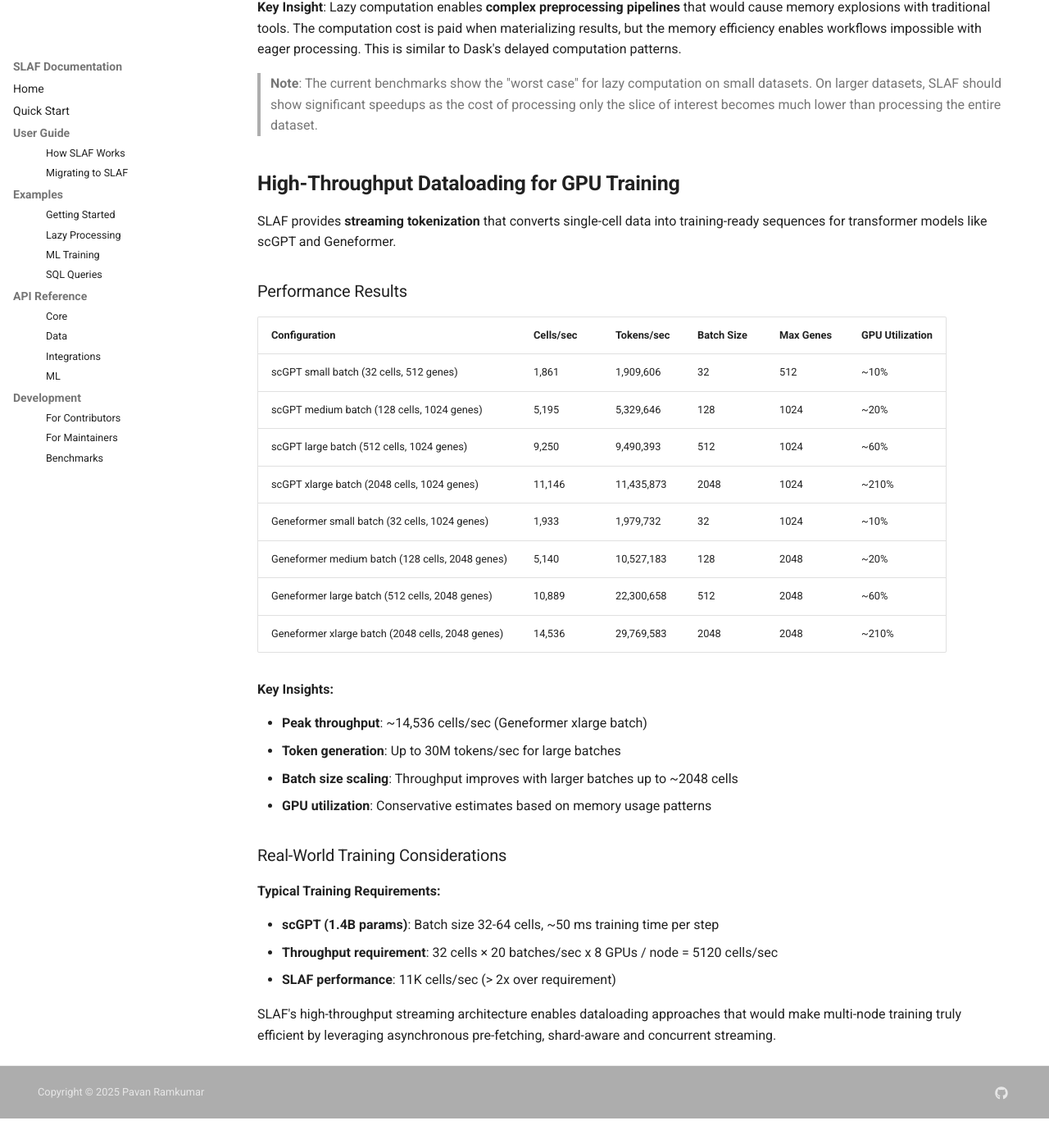
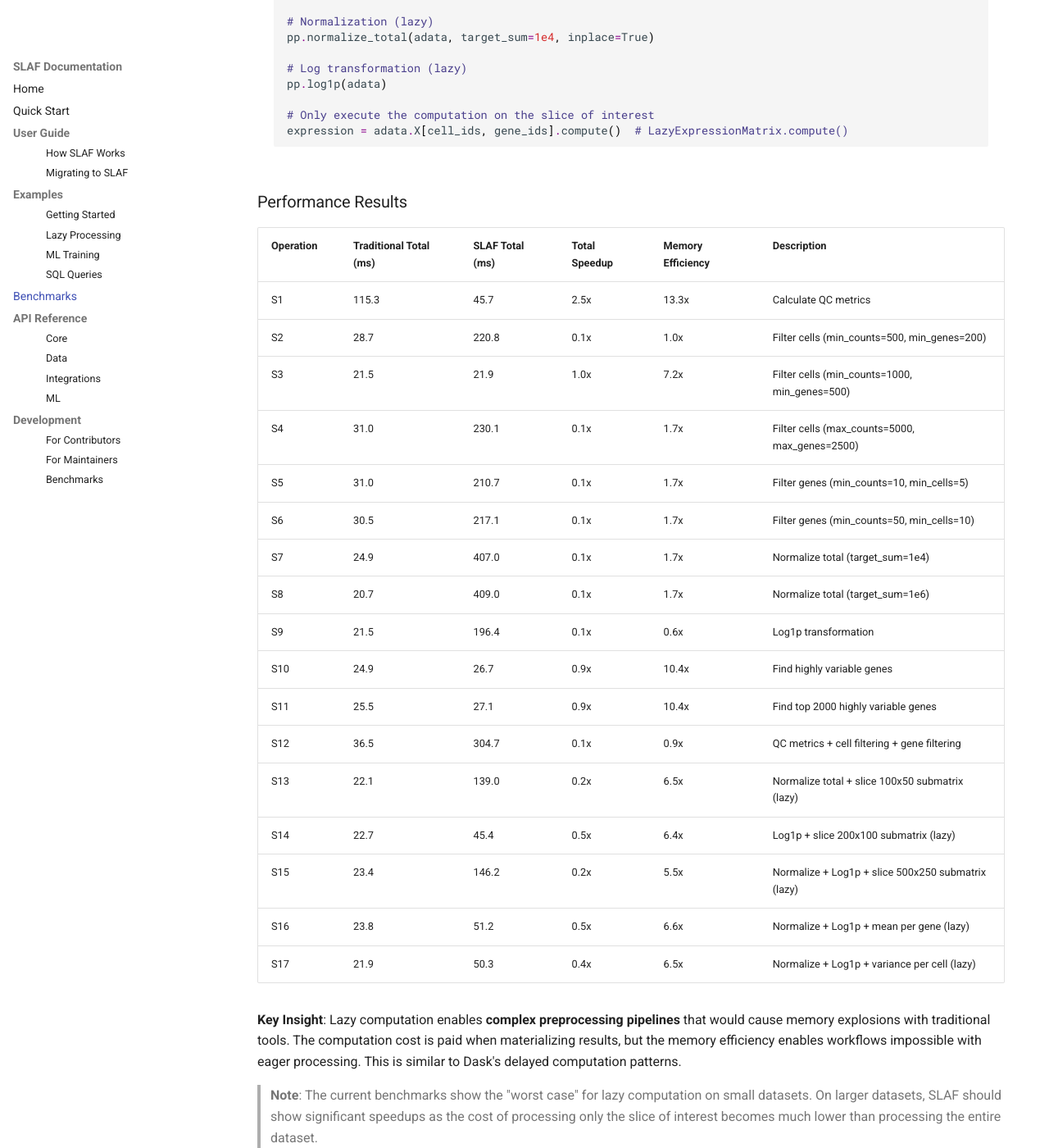
Before and after one commit to slaf-project/slaf, an MkDocs documentation site: the page built from docs/benchmarks/performance.md, in a window 1280 px wide and 1400 px high, scrolled down 4582 px. Shown: the whole window at 82% size. Built offline with MkDocs 1.6.1 and Material for MkDocs 9.7.7, drawn with Linux system fonts in a browser that asks for light colours; comment, search, counter and statistics services are not loaded; before the commit the page ends 5946 px from its top, so only the background shows below that; some of the changed text lies outside the part shown.

Commit message:
benchmark bug fixes + gitignore for benchmark outputs

```diff
--- a/docs/benchmarks/performance.md
+++ b/docs/benchmarks/performance.md
@@ -46,12 +46,18 @@ cluster_cells = slaf.filter_cells(leiden=["0", "1", "2"])
 
 ### Performance Results
 
-| Scenario                | Traditional Total (ms) | SLAF Total (ms) | Total Speedup | Memory Efficiency |
-| ----------------------- | ---------------------- | --------------- | ------------- | ----------------- |
-| Cells with ≥500 genes   | 39.7                   | 9.9             | **4.0x**      | **4.9x**          |
-| Cells with ≤15% mt      | 22.4                   | 8.5             | **2.6x**      | **4.6x**          |
-| Cells in clusters 0,1,2 | 19.6                   | 9.1             | **2.1x**      | **5.0x**          |
-| High-quality cells      | 18.5                   | 8.3             | **2.2x**      | **6.1x**          |
+| Scenario | Traditional Total (ms) | SLAF Total (ms) | Total Speedup | Memory Efficiency | Description                                 |
+| -------- | ---------------------- | --------------- | ------------- | ----------------- | ------------------------------------------- |
+| S1       | 37.0                   | 9.8             | 3.8x          | 4.9x              | Cells with >=500 genes                      |
+| S2       | 19.8                   | 8.1             | 2.4x          | 4.6x              | Cells with <=15% mitochondrial genes        |
+| S3       | 20.5                   | 9.0             | 2.3x          | 4.6x              | Cells with low mitochondrial content        |
+| S4       | 19.7                   | 8.7             | 2.3x          | 5.0x              | Cells in clusters 0,1,2                     |
+| S5       | 20.3                   | 8.5             | 2.4x          | 5.6x              | Cells in largest cluster (0)                |
+| S6       | 18.6                   | 8.1             | 2.3x          | 5.5x              | Cells from batch_1                          |
+| S7       | 18.4                   | 8.5             | 2.2x          | 5.8x              | Cells in clusters 0,1 from batch_1          |
+| S8       | 18.6                   | 8.1             | 2.3x          | 6.1x              | High-quality cells (>=1000 genes, <=10% mt) |
+| S9       | 18.5                   | 9.3             | 2.0x          | 5.8x              | Cells with 800-2000 total counts            |
+| S10      | 19.0                   | 9.0             | 2.1x          | 4.9x              | Cells with 200-1500 genes                   |
 
 **Key Insight**: The speedup comes from **faster metadata loading** (SLAF loads only metadata vs h5ad loading everything), while memory efficiency comes from **loading only the data you need**. This is similar to using Polars/DuckDB for structured data queries instead of pandas.
 
@@ -102,13 +108,19 @@ result = slaf.get_submatrix(
 
 ### Performance Results
 
-| Scenario                 | Traditional Total (ms) | SLAF Total (ms) | Total Speedup | Memory Efficiency |
-| ------------------------ | ---------------------- | --------------- | ------------- | ----------------- |
-| Single cell expression   | 18.9                   | 10.7            | **1.8x**      | **6.4x**          |
-| Two cells                | 18.5                   | 10.6            | **1.7x**      | **6.0x**          |
-| Single gene across cells | 21.4                   | 21.5            | 1.0x          | **6.4x**          |
-| 100×50 submatrix         | 18.4                   | 44.4            | 0.4x          | **6.0x**          |
-| 500×500 submatrix        | 18.3                   | 52.0            | 0.4x          | **1.2x**          |
+| Scenario | Traditional Total (ms) | SLAF Total (ms) | Total Speedup | Memory Efficiency | Description                  |
+| -------- | ---------------------- | --------------- | ------------- | ----------------- | ---------------------------- |
+| S1       | 18.5                   | 11.1            | 1.7x          | 6.4x              | Single cell expression       |
+| S2       | 20.3                   | 11.4            | 1.8x          | 6.2x              | Another single cell          |
+| S3       | 19.2                   | 11.0            | 1.7x          | 6.0x              | Two cells                    |
+| S4       | 18.3                   | 11.0            | 1.7x          | 5.8x              | Three cells                  |
+| S5       | 18.3                   | 21.3            | 0.9x          | 6.4x              | Single gene across all cells |
+| S6       | 18.3                   | 21.9            | 0.8x          | 6.3x              | Another single gene          |
+| S7       | 19.2                   | 26.8            | 0.7x          | 6.1x              | Two genes                    |
+| S8       | 19.1                   | 29.7            | 0.6x          | 6.1x              | Three genes                  |
+| S9       | 18.2                   | 44.9            | 0.4x          | 6.0x              | 100x50 submatrix             |
+| S10      | 18.8                   | 45.8            | 0.4x          | 3.5x              | 500x100 submatrix            |
+| S11      | 18.6                   | 51.3            | 0.4x          | 1.2x              | 500x500 submatrix            |
 
 **Key Insight**: The primary advantage is **memory efficiency** - SLAF loads only the slice of interest rather than the entire dataset. Speed benefits depend on slice size vs dataset size. This is similar to Zarr's chunked array access patterns.
 
@@ -168,13 +180,25 @@ expression = adata.X[cell_ids, gene_ids].compute()  # LazyExpressionMatrix.compu
 
 ### Performance Results
 
-| Operation                     | Traditional Total (ms) | SLAF Total (ms) | Total Speedup | Memory Efficiency |
-| ----------------------------- | ---------------------- | --------------- | ------------- | ----------------- |
-| Calculate QC metrics          | 115.4                  | 55.0            | **2.1x**      | **13.3x**         |
-| Filter cells (min_counts=500) | 23.6                   | 233.8           | 0.1x          | **1.0x**          |
-| Filter genes (min_counts=10)  | 32.7                   | 232.8           | 0.1x          | **1.7x**          |
-| Normalize total               | 25.2                   | 419.8           | 0.1x          | **1.7x**          |
-| Log1p transformation          | 23.1                   | 208.8           | 0.1x          | **0.6x**          |
+| Operation | Traditional Total (ms) | SLAF Total (ms) | Total Speedup | Memory Efficiency | Description                                        |
+| --------- | ---------------------- | --------------- | ------------- | ----------------- | -------------------------------------------------- |
+| S1        | 115.3                  | 45.7            | 2.5x          | 13.3x             | Calculate QC metrics                               |
+| S2        | 28.7                   | 220.8           | 0.1x          | 1.0x              | Filter cells (min_counts=500, min_genes=200)       |
+| S3        | 21.5                   | 21.9            | 1.0x          | 7.2x              | Filter cells (min_counts=1000, min_genes=500)      |
+| S4        | 31.0                   | 230.1           | 0.1x          | 1.7x              | Filter cells (max_counts=5000, max_genes=2500)     |
+| S5        | 31.0                   | 210.7           | 0.1x          | 1.7x              | Filter genes (min_counts=10, min_cells=5)          |
+| S6        | 30.5                   | 217.1           | 0.1x          | 1.7x              | Filter genes (min_counts=50, min_cells=10)         |
+| S7        | 24.9                   | 407.0           | 0.1x          | 1.7x              | Normalize total (target_sum=1e4)                   |
+| S8        | 20.7                   | 409.0           | 0.1x          | 1.7x              | Normalize total (target_sum=1e6)                   |
+| S9        | 21.5                   | 196.4           | 0.1x          | 0.6x              | Log1p transformation                               |
+| S10       | 24.9                   | 26.7            | 0.9x          | 10.4x             | Find highly variable genes                         |
+| S11       | 25.5                   | 27.1            | 0.9x          | 10.4x             | Find top 2000 highly variable genes                |
+| S12       | 36.5                   | 304.7           | 0.1x          | 0.9x              | QC metrics + cell filtering + gene filtering       |
+| S13       | 22.1                   | 139.0           | 0.2x          | 6.5x              | Normalize total + slice 100x50 submatrix (lazy)    |
+| S14       | 22.7                   | 45.4            | 0.5x          | 6.4x              | Log1p + slice 200x100 submatrix (lazy)             |
+| S15       | 23.4                   | 146.2           | 0.2x          | 5.5x              | Normalize + Log1p + slice 500x250 submatrix (lazy) |
+| S16       | 23.8                   | 51.2            | 0.5x          | 6.6x              | Normalize + Log1p + mean per gene (lazy)           |
+| S17       | 21.9                   | 50.3            | 0.4x          | 6.5x              | Normalize + Log1p + variance per cell (lazy)       |
 
 **Key Insight**: Lazy computation enables **complex preprocessing pipelines** that would cause memory explosions with traditional tools. The computation cost is paid when materializing results, but the memory efficiency enables workflows impossible with eager processing. This is similar to Dask's delayed computation patterns.
 
@@ -182,21 +206,20 @@ expression = adata.X[cell_ids, gene_ids].compute()  # LazyExpressionMatrix.compu
 
 ## **High-Throughput Dataloading for GPU Training**
 
-SLAF provides **streaming tokenization** that converts single-cell data into training-ready sequences for transformer models like scGPT and Geneformer.
+SLAF provides **high-throughput streaming** for GPU training workloads, enabling efficient tokenization and batching for large language models like scGPT and Geneformer.
 
 ### Performance Results
 
-| Configuration                  | Cells/sec | Tokens/sec | Batch Size | Max Genes | GPU Utilization |
-| ------------------------------ | --------- | ---------- | ---------- | --------- | --------------- |
-| scGPT small batch (32 cells, 512 genes)            |    1,861 |  1,909,606 |         32 |        512 | ~10% |
-| scGPT medium batch (128 cells, 1024 genes)         |    5,195 |  5,329,646 |        128 |       1024 | ~20% |
-| scGPT large batch (512 cells, 1024 genes)          |    9,250 |  9,490,393 |        512 |       1024 | ~60% |
-| scGPT xlarge batch (2048 cells, 1024 genes)        |   11,146 | 11,435,873 |       2048 |       1024 | ~210% |
-| Geneformer small batch (32 cells, 1024 genes)      |    1,933 |  1,979,732 |         32 |       1024 | ~10% |
-| Geneformer medium batch (128 cells, 2048 genes)    |    5,140 | 10,527,183 |        128 |       2048 | ~20% |
-| Geneformer large batch (512 cells, 2048 genes)     |   10,889 | 22,300,658 |        512 |       2048 | ~60% |
-| Geneformer xlarge batch (2048 cells, 2048 genes)   |   14,536 | 29,769,583 |       2048 |       2048 | ~210% |
-
+| Configuration                                    | Cells/sec | Tokens/sec | Batch Size | Max Genes | GPU Utilization |
+| ------------------------------------------------ | --------- | ---------- | ---------- | --------- | --------------- |
+| scGPT small batch (32 cells, 512 genes)          | 1,861     | 1,909,606  | 32         | 512       | ~10%            |
+| scGPT medium batch (128 cells, 1024 genes)       | 5,195     | 5,329,646  | 128        | 1024      | ~20%            |
+| scGPT large batch (512 cells, 1024 genes)        | 9,250     | 9,490,393  | 512        | 1024      | ~60%            |
+| scGPT xlarge batch (2048 cells, 1024 genes)      | 11,146    | 11,435,873 | 2048       | 1024      | ~210%           |
+| Geneformer small batch (32 cells, 1024 genes)    | 1,933     | 1,979,732  | 32         | 1024      | ~10%            |
+| Geneformer medium batch (128 cells, 2048 genes)  | 5,140     | 10,527,183 | 128        | 2048      | ~20%            |
+| Geneformer large batch (512 cells, 2048 genes)   | 10,889    | 22,300,658 | 512        | 2048      | ~60%            |
+| Geneformer xlarge batch (2048 cells, 2048 genes) | 14,536    | 29,769,583 | 2048       | 2048      | ~210%           |
 
 **Key Insights:**
 
--- a/mkdocs.yml
+++ b/mkdocs.yml
@@ -160,6 +160,7 @@ nav:
       - Lazy Processing: examples/lazy-processing.md
       - ML Training: examples/ml-training.md
       - SQL Queries: examples/sql-queries.md
+  - Benchmarks: benchmarks/performance.md
   - API Reference:
       - Core: api/core.md
       - Data: api/data.md
```
Also changed, not shown: 4 other files.
